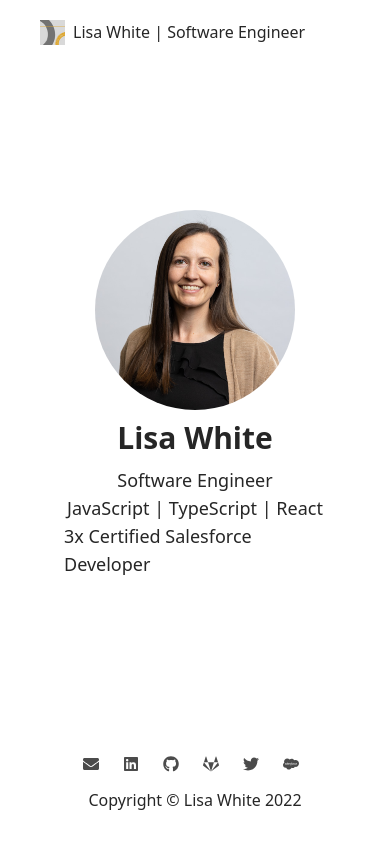
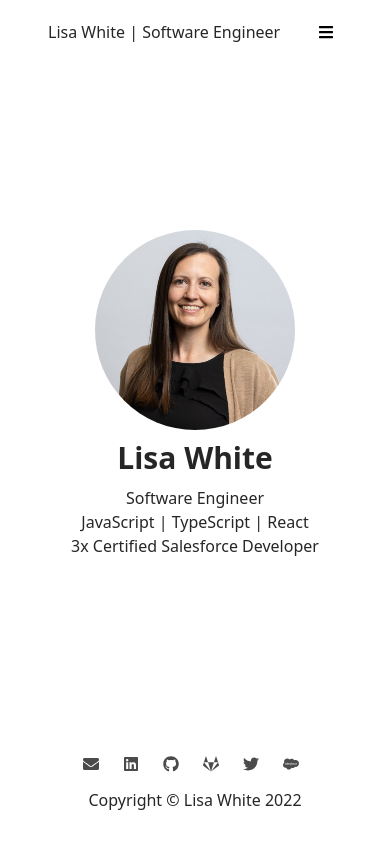
Before and after one commit to whitelisab/portfolio, a Next.js app: page / in a window 390 px wide. Built offline with nearby package versions, Linux system fonts and the light colour scheme.

Commit message:
Add MobileMenu and responsive design

```diff
--- a/components/Header.tsx
+++ b/components/Header.tsx
@@ -1,13 +1,18 @@
 import Image from 'next/image';
 import Link from 'next/link';
+import { useState } from 'react';
+import { FaBars } from 'react-icons/fa';
+import MobileMenu from '../components/MobileMenu';
 
 const pages = [
   { name: 'Home', route: '/' },
-  { name: 'About', route: '/about' },
-  { name: 'Connect', route: '/connect' }
+  { name: 'About', route: '/about' }
+  // { name: 'Connect', route: '/connect' }
 ];
 
 export default function Header() {
+  const [isOpen, setIsOpen] = useState(false);
+
   return (
     <nav className="bg-white">
       <div className="mx-auto max-w-7xl px-2 sm:px-6 lg:px-8">
@@ -19,6 +24,7 @@ export default function Header() {
                 alt="Headshot image"
                 width="25"
                 height="25"
+                className="hidden sm:block"
               />
               <span className="text-neutral-800 pl-2">
                 Lisa White | Software Engineer
@@ -37,9 +43,19 @@ export default function Header() {
                 ))}
               </div>
             </div>
+            <button
+              className="py-2 px-4 rounded sm:hidden"
+              onClick={() => setIsOpen(!isOpen)}
+              aria-label="Menu"
+            >
+              <div className="flex items-center">
+                <FaBars />
+              </div>
+            </button>
           </div>
         </div>
       </div>
+      <MobileMenu pages={pages} isOpen={isOpen} />
     </nav>
   );
 }
--- /dev/null
+++ b/components/MobileMenu.tsx
@@ -0,0 +1,34 @@
+import Link from 'next/link';
+
+interface Page {
+  route: string;
+  name: string;
+}
+
+interface Props {
+  pages: Page[];
+  isOpen: boolean;
+}
+
+export default function MobileMenu({ pages, isOpen }: Props) {
+  return (
+    <>
+      {isOpen && (
+        <div className="mb-4 mx-auto max-w-7xl px-2 sm:px-6 lg:px-8">
+          <ul>
+            {pages.map((page) => (
+              <li key={page.name}>
+                <Link href={page.route} key={page.name}>
+                  <p className="text-neutral-800 px-2 py-2 text-md">
+                    {page.name}
+                  </p>
+                </Link>
+              </li>
+            ))}
+          </ul>
+          <hr />
+        </div>
+      )}
+    </>
+  );
+}
--- a/pages/index.tsx
+++ b/pages/index.tsx
@@ -4,7 +4,7 @@ import Container from '../components/Container';
 export default function Home() {
   return (
     <Container>
-      <div className="flex flex-col justify-center px-8">
+      <div className="flex flex-col justify-center sm:px-6 lg:px-8">
         <div className="flex flex-col items-center">
           <Image
             src="/headshot-resized.png"
@@ -16,11 +16,13 @@ export default function Home() {
           <h1 className="text-3xl font-bold text-neutral-800 mt-2.5">
             Lisa White
           </h1>
-          <p className="text-lg text-neutral-800 mt-2.5">Software Engineer</p>
-          <p className="text-lg text-neutral-800">
+          <p className="text-base md:text-lg text-neutral-800 mt-2.5">
+            Software Engineer
+          </p>
+          <p className="text-base md:text-lg text-neutral-800">
             JavaScript | TypeScript | React
           </p>
-          <p className="text-lg text-neutral-800">
+          <p className="text-base md:text-lg text-neutral-800">
             3x Certified Salesforce Developer
           </p>
         </div>
```
